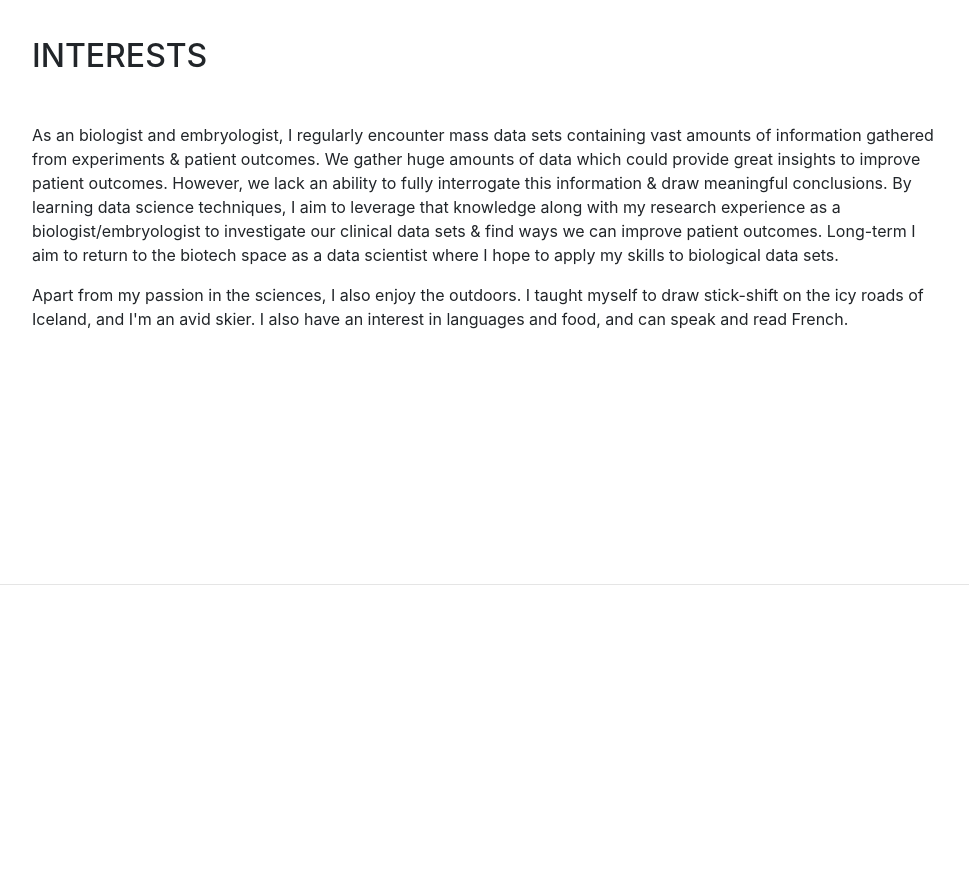
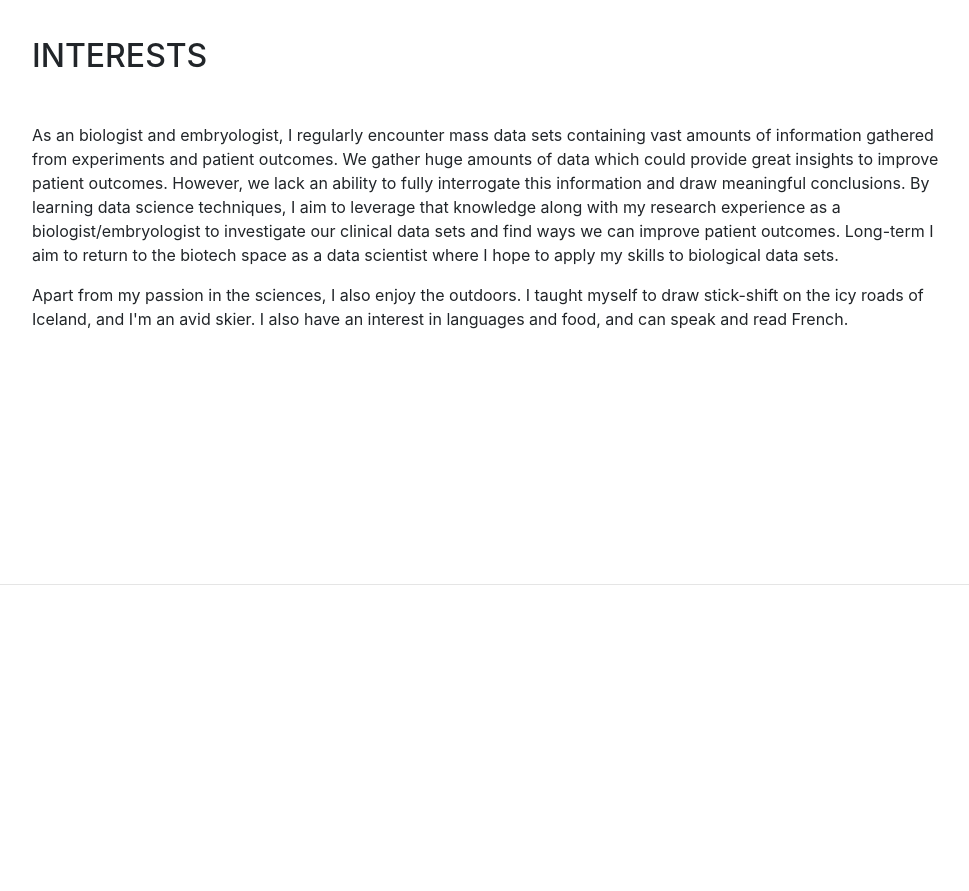
Before and after one commit to amrajah/amrajah.github.io, a website with bundled scripts: page index.html in a window 1280 px wide. Shown: the part 3420-4311 px from the top of the page, without its empty margins (288-1257 px from the left). Built offline with nearby package versions, Linux system fonts and the light colour scheme; files whose address does not match are found by name; a web font is replaced by a local one.

Commit message:
Removed & from text and replaced with 'and'

```diff
--- a/index.html
+++ b/index.html
@@ -175,7 +175,7 @@
       <section class="resume-section p-3 p-lg-5 d-flex flex-column" id="interests">
         <div class="my-auto">
           <h2 class="mb-5">Interests</h2>
-          <p>As an biologist and embryologist, I regularly encounter mass data sets containing vast amounts of information gathered from experiments & patient outcomes. We gather huge amounts of data which could provide great insights to improve patient outcomes. However, we lack an ability to fully interrogate this information & draw meaningful conclusions. By learning data science techniques, I aim to leverage that knowledge along with my research experience as a biologist/embryologist to investigate our clinical data sets & find ways we can improve patient outcomes. Long-term I aim to return to the biotech space as a data scientist where I hope to apply my skills to biological data sets.</p>
+          <p>As an biologist and embryologist, I regularly encounter mass data sets containing vast amounts of information gathered from experiments and patient outcomes. We gather huge amounts of data which could provide great insights to improve patient outcomes. However, we lack an ability to fully interrogate this information and draw meaningful conclusions. By learning data science techniques, I aim to leverage that knowledge along with my research experience as a biologist/embryologist to investigate our clinical data sets and find ways we can improve patient outcomes. Long-term I aim to return to the biotech space as a data scientist where I hope to apply my skills to biological data sets.</p>
           <p class="mb-0">Apart from my passion in the sciences, I also enjoy the outdoors. I taught myself to draw stick-shift on the icy roads of Iceland, and I'm an avid skier. I also have an interest in languages and food, and can speak and read French.</p>
         </div>
       </section>
```
